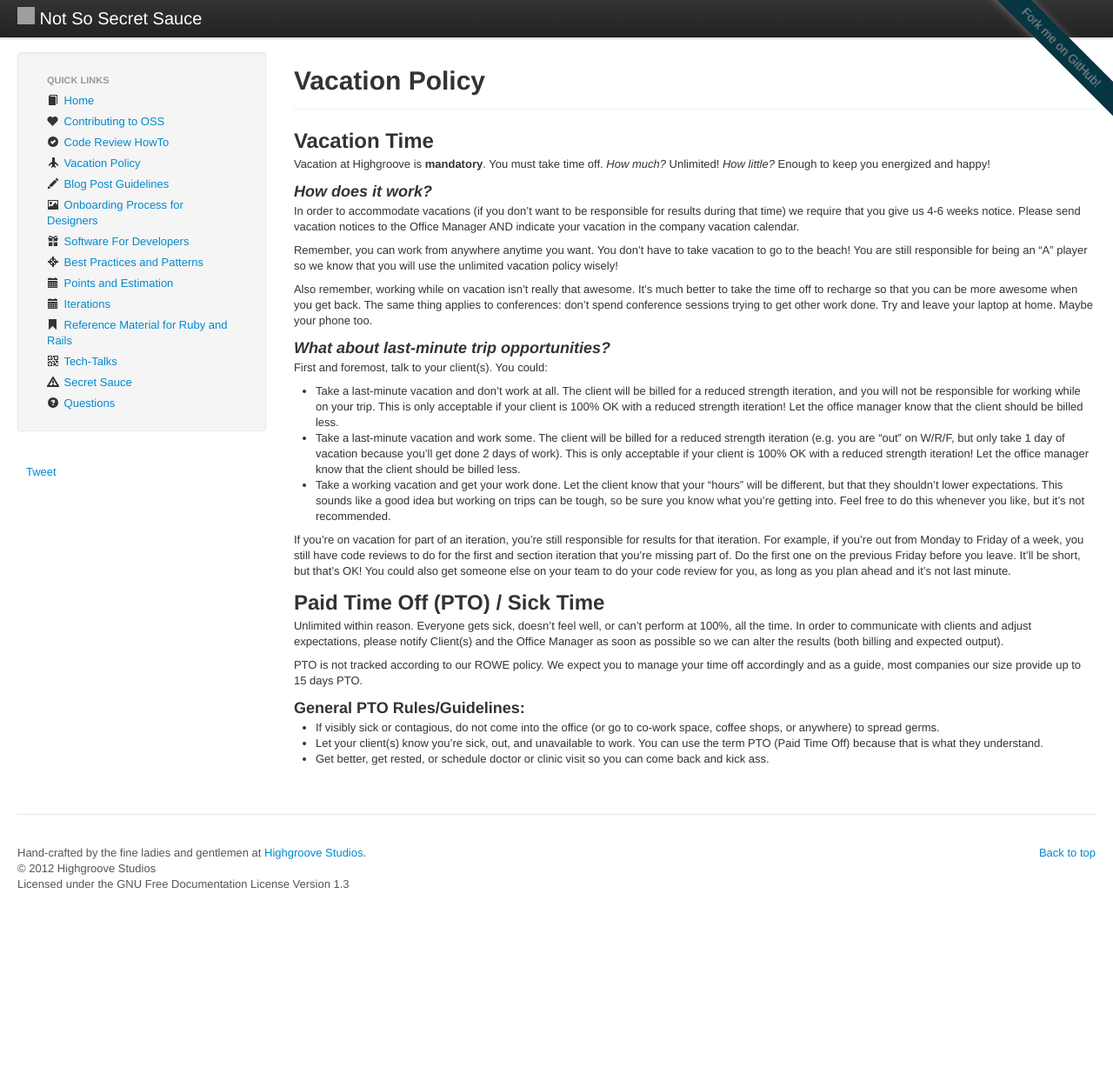
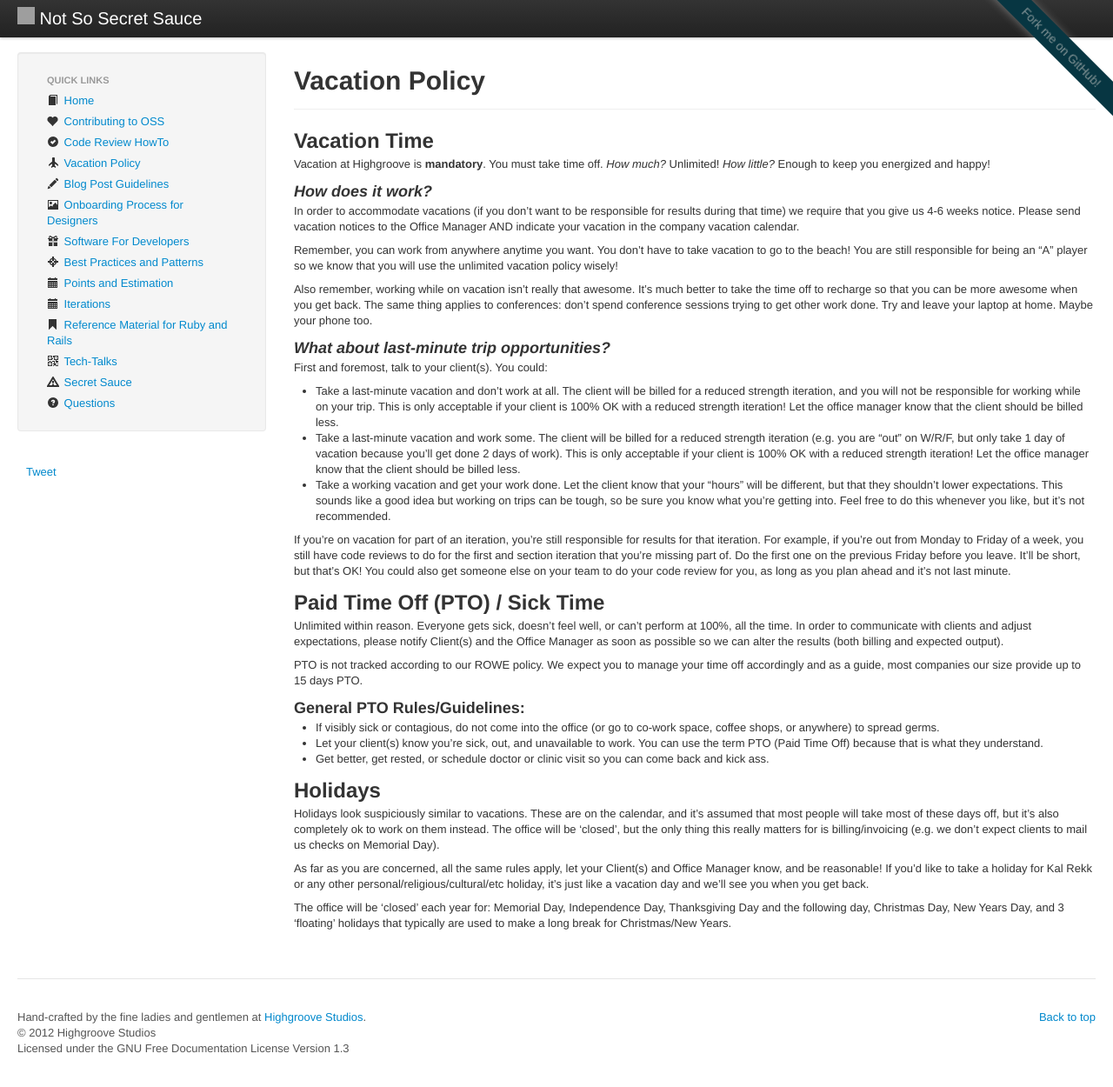
Before and after one commit to daveworth/not-so-secret-sauce, a Jekyll site: the page built from topics/vacation-policy.md, in a window 1280 px wide and 1251 px high. Shown: the whole window at 87% size. Built offline with Jekyll 4.4.1, drawn with Linux system fonts in a browser that asks for light colours; nearby versions of some CDN libraries; comment, search, counter and statistics services are not loaded; grey boxes are pictures that could not be loaded.

Commit message:
Adds holidays to vacation policy

```diff
--- a/topics/vacation-policy.md
+++ b/topics/vacation-policy.md
@@ -72,3 +72,20 @@ days PTO.
   use the term PTO (Paid Time Off) because that is what they understand.
 * Get better, get rested, or schedule doctor or clinic visit so you can come
   back and kick ass.
+
+## Holidays
+
+Holidays look suspiciously similar to vacations. These are on the calendar, and
+it's assumed that most people will take most of these days off, but it's also
+completely ok to work on them instead. The office will be 'closed', but the only
+thing this really matters for is billing/invoicing (e.g. we don't expect clients
+to mail us checks on Memorial Day).
+
+As far as you are concerned, all the same rules apply, let your Client(s)
+and Office Manager know, and be reasonable!  If you'd like to take a holiday for Kal
+Rekk or any other personal/religious/cultural/etc holiday, it's just like a vacation
+day and we'll see you when you get back.
+
+The office will be 'closed' each year for: Memorial Day, Independence Day,
+Thanksgiving Day and the following day, Christmas Day, New Years Day, and 3 'floating'
+holidays that typically are used to make a long break for Christmas/New Years.
```
